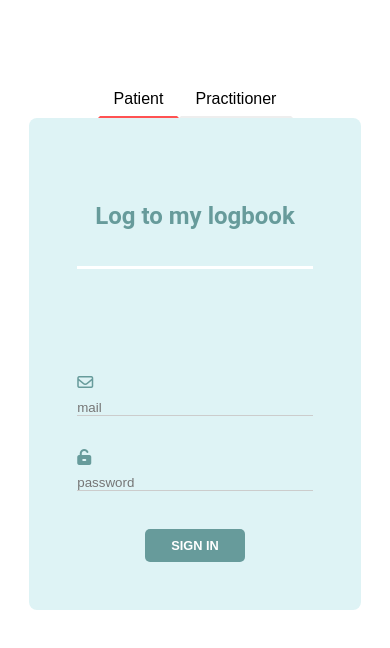
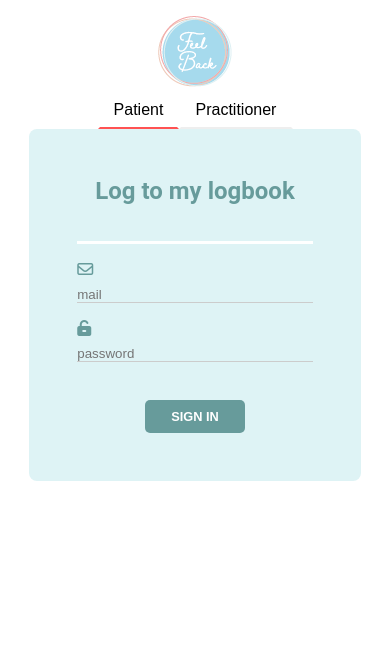
Before and after one commit to Audreyritzenthaler/hackathon-SoDoc-front, a React (Create React App) app: page / in a window 390 px wide. Shown: the top 648 px of the page. Built offline with nearby package versions, Linux system fonts and the light colour scheme.

Commit message:
css responsive

```diff
--- a/src/components/Connection.css
+++ b/src/components/Connection.css
@@ -90,4 +90,16 @@
   .form {
     width: 85%;
   }
+
+  .titleLog {
+    margin: 0;
   }
+
+  .connexion-label {
+    margin-top: 1em;
+  }
+
+  .TabSelector button {
+    margin: 0;
+  }
+}
--- a/src/components/Connection.js
+++ b/src/components/Connection.js
@@ -1,6 +1,7 @@
 import React, { useState } from 'react'
 import TabSelector from './TableSelector'
 import axios from 'axios'
+import logo from '../logo.png'
 
 import './Connection.css'
 import LogForm from './LogForm'
@@ -26,7 +27,7 @@ const Connection = () => {
 
     const handleChangeTab = event => {
         const buttonId = event.target.id
-        setActiveId( buttonId )
+        setActiveId(buttonId)
     }
 
     const getTabContent = () => {
@@ -72,12 +73,15 @@ const Connection = () => {
 
     return (
         <div>
+            <img src={logo} alt="" style={{ marginTop: '1rem' }} />
+            <div>
                 <TabSelector
                     handleChangeTab={handleChangeTab}
                     activeId={activeId}
                 />
                 <div className="App-content">{getTabContent()}</div>
             </div>
+        </div>
     )
 }
 
```
Lines whose indentation alone changed are shown as unchanged.
